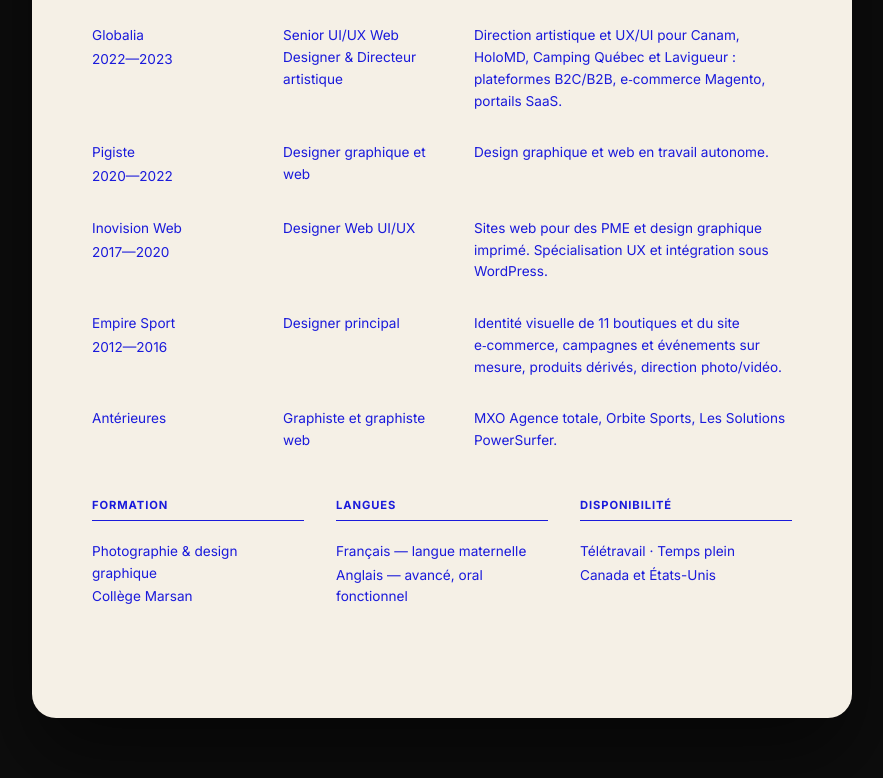
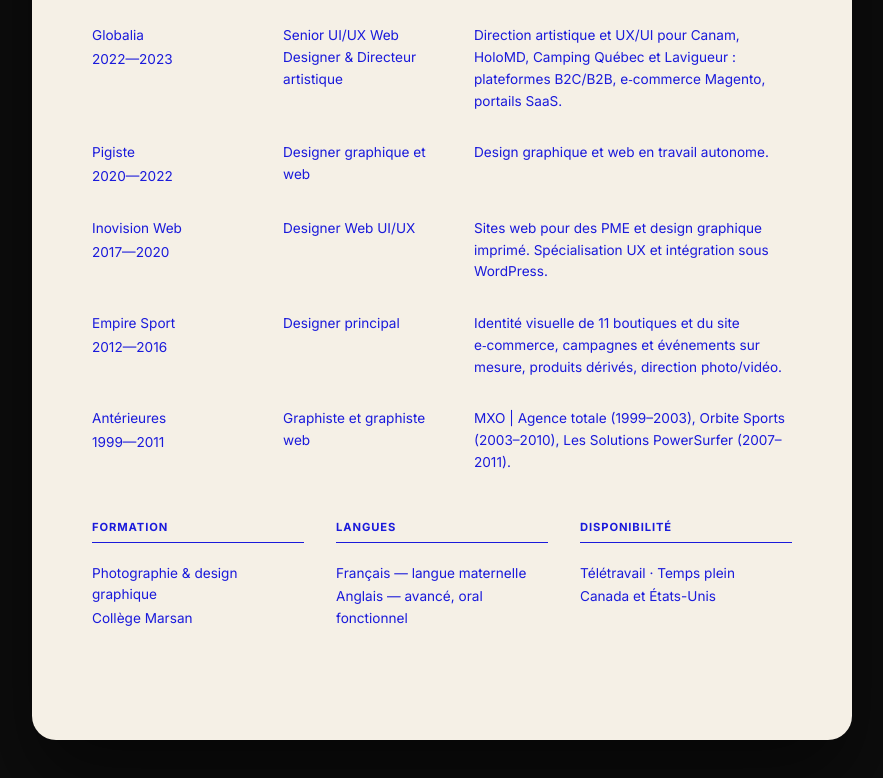
Before and after one commit to sebass182/sebasslemyre-site, a plain HTML site: page index.html in a window 1280 px wide. Shown: the part 934-1712 px from the top of the page, without its empty margins (198-1081 px from the left). Drawn offline with Linux system fonts and the light colour scheme.

Commit message:
CV: the earlier jobs row carries its years and the dates of each job
Co-Authored-By: Claude Sonnet 5.5 <noreply@anthropic.com>

```diff
--- a/index.html
+++ b/index.html
@@ -349,9 +349,10 @@
       <div class="exp-entry">
         <div class="exp-company">
           <p data-i18n="e6_co">Antérieures</p>
+          <p>1999&mdash;2011</p>
         </div>
         <div><p data-i18n="e6_title">Graphiste et graphiste web</p></div>
-        <div class="exp-desc"><p>MXO Agence totale, Orbite Sports, Les Solutions PowerSurfer.</p></div>
+        <div class="exp-desc"><p>MXO | Agence totale (1999&ndash;2003), Orbite Sports (2003&ndash;2010), Les Solutions PowerSurfer (2007&ndash;2011).</p></div>
       </div>
 
     </div>
```
Also changed, not shown: 2 other files.
